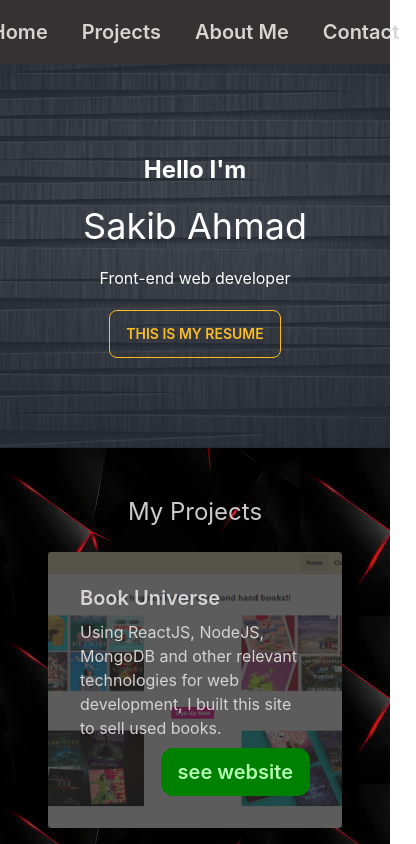
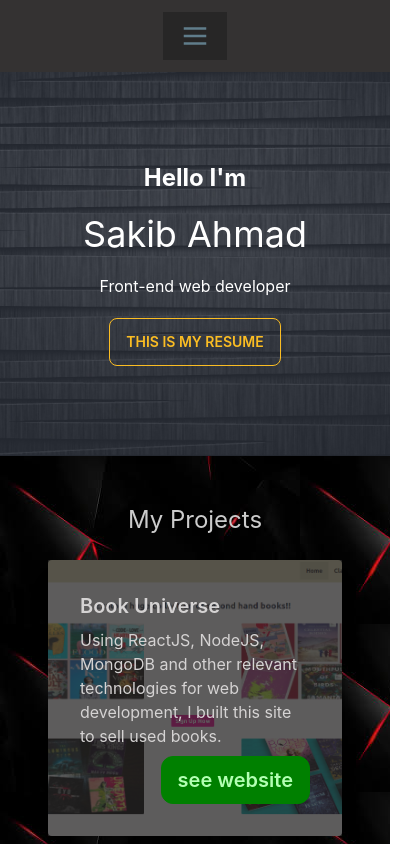
Before and after one commit to easakibahmad/sakib-portfolio, a React (Create React App) app: page / in a window 390 px wide. Shown: the top 844 px of the page, 416 px wide, since content can reach past the window. Built offline with nearby package versions, Linux system fonts and the light colour scheme.

Commit message:
navbar menu icon added for small devices

```diff
--- a/src/components/navbar/Navbar.js
+++ b/src/components/navbar/Navbar.js
@@ -1,11 +1,37 @@
 import React from "react";
 import { Link } from "react-router-dom";
+import { FcMenu } from "react-icons/fc";
 
 const Navbar = () => {
   return (
     <div
       data-theme="black"
-      className="navbar flex justify-center bg-primary text-primary-content sticky top-0"
+      className="navbar flex justify-center  bg-primary text-primary-content"
+    >
+      <div className="md:block hidden">
+        <Link to="/" className="btn btn-ghost normal-case text-xl">
+          Home
+        </Link>
+        <a href="#projects" className="btn btn-ghost normal-case text-xl">
+          Projects
+        </a>
+        <a href="#about" className="btn btn-ghost normal-case text-xl">
+          About Me
+        </a>
+        <a href="#contact" className="btn btn-ghost normal-case text-xl">
+          Contact
+        </a>
+      </div>
+
+      <div class="dropdown md:hidden rounded">
+        <label tabindex="0" class="btn m-1">
+          <span className="text-3xl">
+            <FcMenu></FcMenu>
+          </span>
+        </label>
+        <ul
+          tabindex="0"
+          class="dropdown-content menu p-2 shadow text-white rounded-box w-52 bg-black"
         >
           <Link to="/" className="btn btn-ghost normal-case text-xl">
             Home
@@ -19,6 +45,8 @@ const Navbar = () => {
           <a href="#contact" className="btn btn-ghost normal-case text-xl">
             Contact
           </a>
+        </ul>
+      </div>
     </div>
   );
 };
```
Lines whose indentation alone changed are shown as unchanged.
